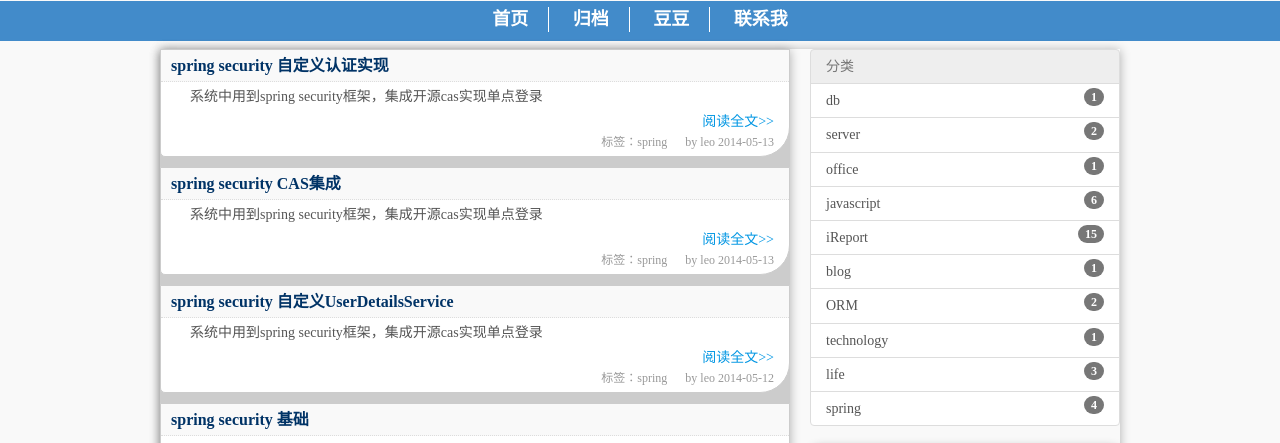
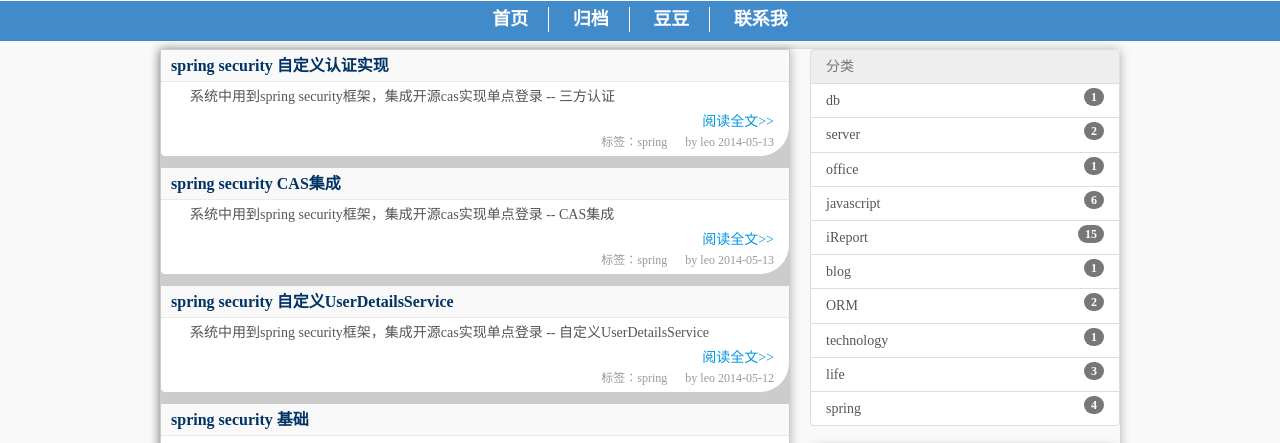
Before and after one commit to jutleo/jutleo.github.com, a Jekyll site: the page built from index.html, in a window 1280 px wide, cut to the strip 0-443 px from the top of the page. Built offline with Jekyll 4.4.1, drawn with Linux system fonts in a browser that asks for light colours; Markdown is read by kramdown in place of the engine named in the settings; the list of posts is cut into pages by our own code.

Commit message:
修改简介

```diff
--- a/_posts/2014-05-12-spring-security-02.md
+++ b/_posts/2014-05-12-spring-security-02.md
@@ -3,7 +3,7 @@ layout: post
 title: "spring security 自定义UserDetailsService"
 tagline: "spring securiy自我理解，及如何解决实际问题"
 categories: spring
-description: "&emsp;系统中用到spring security框架，集成开源cas实现单点登录"
+description: "&emsp;系统中用到spring security框架，集成开源cas实现单点登录 -- 自定义UserDetailsService"
 tags: spring
 ---
 ##开篇
--- a/_posts/2014-05-13-spring-security-03.md
+++ b/_posts/2014-05-13-spring-security-03.md
@@ -3,7 +3,7 @@ layout: post
 title: "spring security CAS集成"
 tagline: "spring securiy自我理解，及如何解决实际问题"
 categories: spring
-description: "&emsp;系统中用到spring security框架，集成开源cas实现单点登录"
+description: "&emsp;系统中用到spring security框架，集成开源cas实现单点登录 -- CAS集成"
 tags: spring
 ---
 ##开篇
--- a/_posts/2014-05-13-spring-security-04.md
+++ b/_posts/2014-05-13-spring-security-04.md
@@ -3,7 +3,7 @@ layout: post
 title: "spring security 自定义认证实现"
 tagline: "spring securiy自我理解，及如何解决实际问题"
 categories: spring
-description: "&emsp;系统中用到spring security框架，集成开源cas实现单点登录"
+description: "&emsp;系统中用到spring security框架，集成开源cas实现单点登录 -- 三方认证"
 tags: spring
 ---
 ##开篇
```
